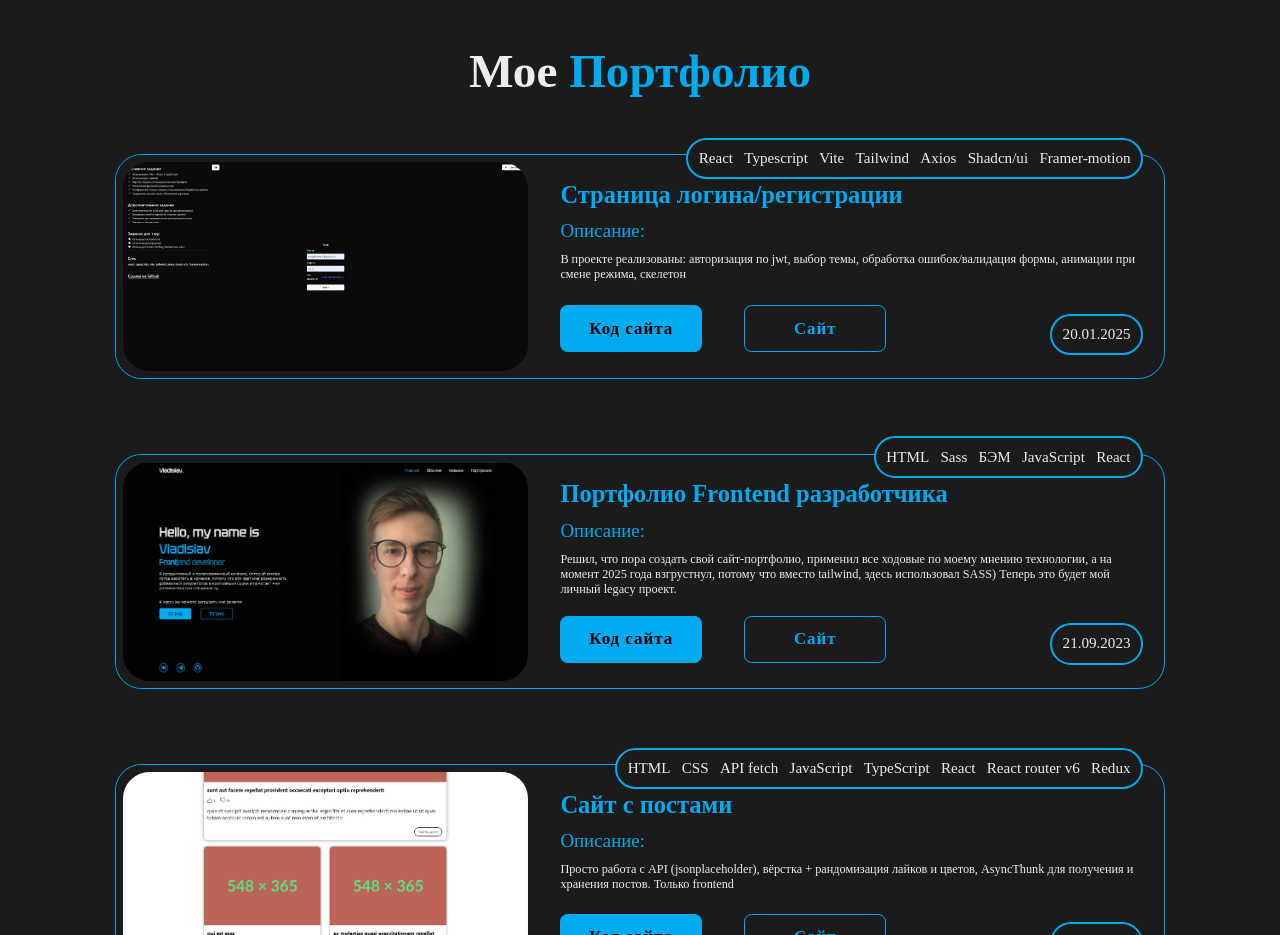
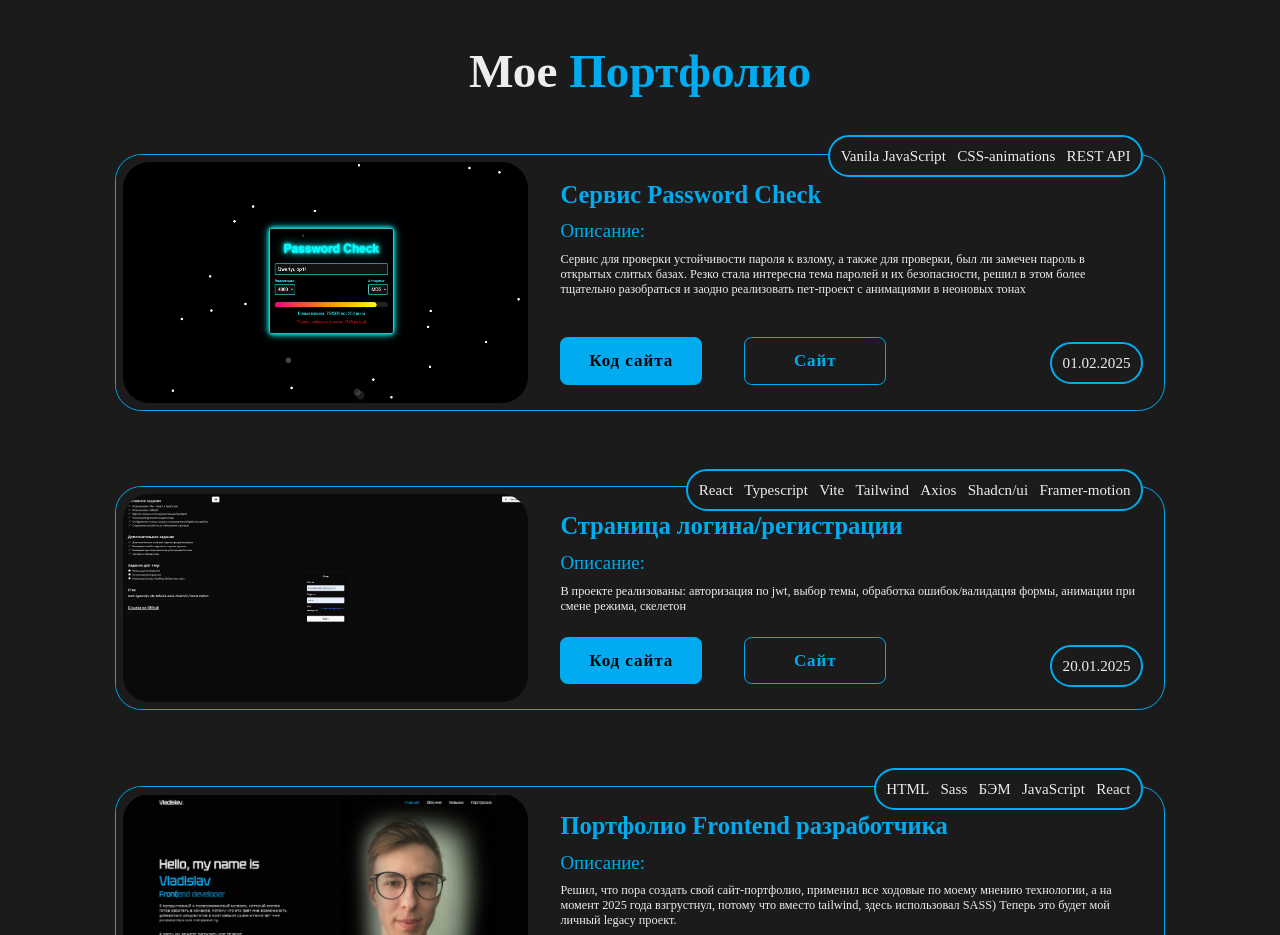
Before and after one commit to Shagabudinov/cv, a React (Create React App) app: page / in a window 1280 px wide. Shown: the part 2660-3595 px from the top of the page. Built offline with nearby package versions, Linux system fonts and the light colour scheme; a web font is replaced by a local one.

Commit message:
add pet project

```diff
--- a/src/scripts.js
+++ b/src/scripts.js
@@ -6,6 +6,7 @@ import web5 from "./img/website_5.jpg";
 import web6 from "./img/website_6.jpg";
 import web7 from "./img/website_7.jpg";
 import web8 from './img/website_8.jpg';
+import web9 from './img/website_9.jpg';
 
 export function debounce(func, delay) {
     let timer;
@@ -31,6 +32,19 @@ export const CVen =
 export const portfolioItems = [
   {
     id: 1,
+    title: 'Сервис Password Check',
+    description:
+      'Сервис для проверки устойчивости пароля к взлому, а также для проверки, был ли замечен пароль в открытых слитых базах. Резко стала интересна тема паролей и их безопасности, решил в этом более тщательно разобраться и заодно реализовать пет-проект с анимациями в неоновых тонах',
+    image: web9,
+    repositoryLink: 'https://github.com/Shagabudinov/Password-check',
+    websiteLink: 'https://password-check-tau.vercel.app/',
+    technologiesList: [
+      'Vanila JavaScript', 'CSS-animations', 'REST API'
+    ],
+    date: '01.02.2025',
+  },
+  {
+    id: 2,
     title: 'Страница логина/регистрации',
     description:
       'В проекте реализованы: авторизация по jwt, выбор темы, обработка ошибок/валидация формы, анимации при смене режима, скелетон',
@@ -49,7 +63,7 @@ export const portfolioItems = [
     date: '20.01.2025',
   },
   {
-    id: 2,
+    id: 3,
     title: 'Портфолио Frontend разработчика',
     description:
       'Решил, что пора создать свой сайт-портфолио, применил все ходовые по моему мнению технологии, а на момент 2025 года взгрустнул, потому что вместо tailwind, здесь использовал SASS) Теперь это будет мой личный legacy проект.',
@@ -60,7 +74,7 @@ export const portfolioItems = [
     date: '21.09.2023',
   },
   {
-    id: 3,
+    id: 4,
     title: 'Сайт с постами',
     description:
       'Просто работа с API (jsonplaceholder), вёрстка + рандомизация лайков и цветов, AsyncThunk для получения и хранения постов. Только frontend',
@@ -81,7 +95,7 @@ export const portfolioItems = [
     date: '20.09.2023',
   },
   {
-    id: 4,
+    id: 5,
     title: 'Генератор рандомных шуток',
     description:
       'Проект создан с целью практики над redux toolkit и кастомизации в ant-design. По апи получаю случайные шутки, добавляю в store и отображаю историю шуток в таблице ant-design',
@@ -102,7 +116,7 @@ export const portfolioItems = [
     date: '15.09.2023',
   },
   {
-    id: 5,
+    id: 6,
     title: 'Онлайн магазин Eco Shop',
     description:
       'Создал будучи в вузе с целью прохождения летней практики. В проекте практиковался в уже изученных технологиях. В проекте только frontend',
@@ -120,7 +134,7 @@ export const portfolioItems = [
     date: '21.07.2023',
   },
   {
-    id: 6,
+    id: 7,
     title: 'Веб-приложение для учета расходов',
     description:
       'Результат прохождения видеокурса по React. Идея не моя, реализация под копирку из видеокурса для освоения React',
@@ -132,7 +146,7 @@ export const portfolioItems = [
     date: '11.07.2023',
   },
   {
-    id: 7,
+    id: 8,
     title: 'Главная страница веб-сайта пекарни',
     description:
       'Начал изучать вёрстку, в результате чего, благодаря видеокурсу, повторил 1 в 1 дизайн, идея не моя, шаблон не мой',
@@ -143,7 +157,7 @@ export const portfolioItems = [
     date: '26.01.2023',
   },
   {
-    id: 8,
+    id: 9,
     title: 'Верстка главной страницы WELBEX',
     description:
       'Изучал HTML, CSS, pixel perfect вёрстку, в результате чего взял тестовое задания из какой-то вакансии и реализовал для себя',
```
Also changed, not shown: src/img/website_9.jpg (added).
